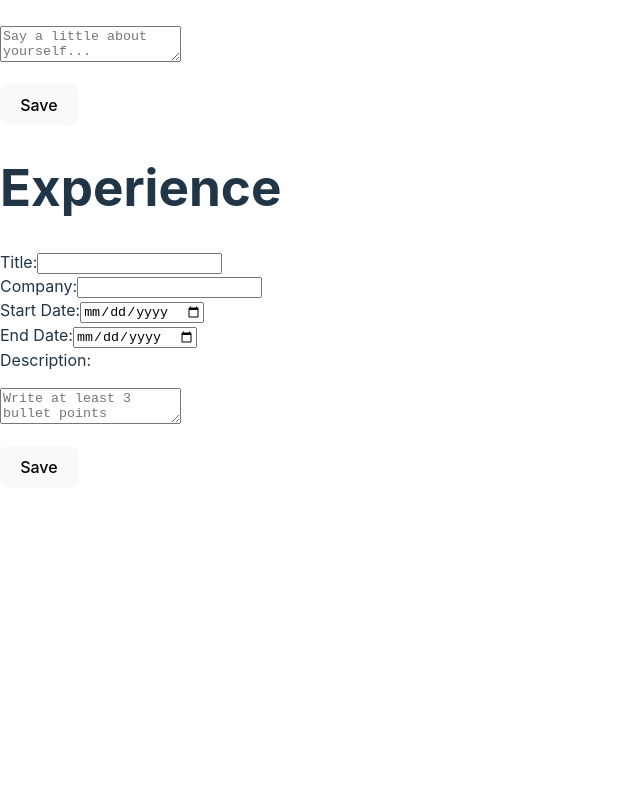
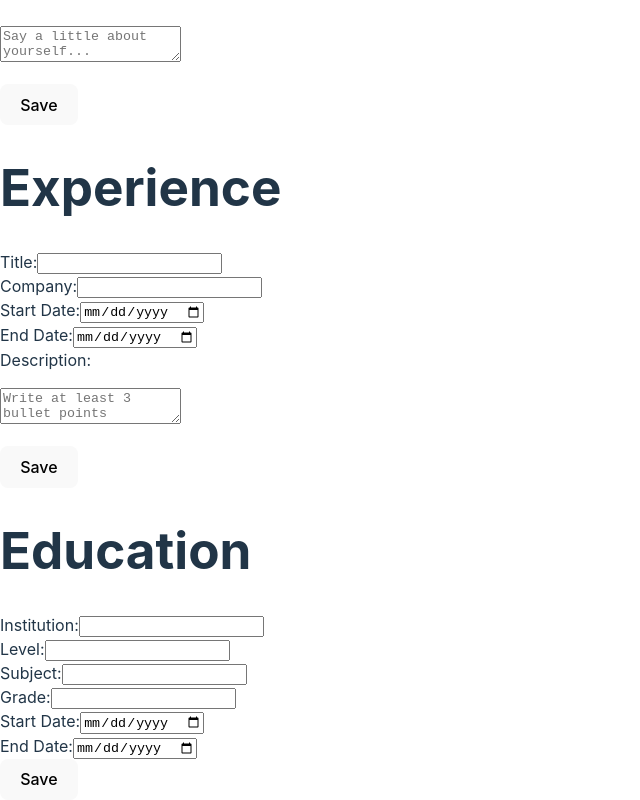
Before and after one commit to bendee48/cv-application, a React (Vite) app: page / in a window 1280 px wide. Shown: the part 337-1137 px from the top of the page, without its empty margins (0-640 px from the left). Before the commit the page ends 825 px from the top, so only its background shows below. Built offline with nearby package versions, Linux system fonts and the light colour scheme.

Commit message:
Adding an Education component

```diff
--- /dev/null
+++ b/src/components/Education.jsx
@@ -0,0 +1,115 @@
+import { useState } from 'react';
+
+function Education() {
+  const [educationInfo, setEducationInfo] = useState({institution: "",
+                                                      level: "",
+                                                      subject: "",
+                                                      grade: "",
+                                                      startDate: "",
+                                                      endDate: ""})
+  const [saved, setSaved] = useState(false);
+
+  function handleSubmit(e) {
+    e.preventDefault();
+    if (!saved) {
+      setSaved(true);
+    } else {
+      setSaved(false);
+    }
+  }
+
+  function handleInstitutionChange(e) {
+    setEducationInfo({
+      ...educationInfo,
+      institution: e.target.value
+    })
+  }
+
+  function handleLevelChange(e) {
+    setEducationInfo({
+      ...educationInfo,
+      level: e.target.value
+    })
+  }
+
+  function handleSubjectChange(e) {
+    setEducationInfo({
+      ...educationInfo,
+      subject: e.target.value
+    })
+  }
+
+  function handleGradeChange(e) {
+    setEducationInfo({
+      ...educationInfo,
+      grade: e.target.value
+    })
+  }
+
+  function handleStartDateChange(e) {
+    setEducationInfo({
+      ...educationInfo,
+      startDate: e.target.value
+    })
+  }
+
+  function handleEndDateChange(e) {
+    setEducationInfo({
+      ...educationInfo,
+      endDate: e.target.value
+    })
+  }
+
+  return (
+    <>
+      <h1>Education</h1>
+      <form onSubmit={handleSubmit}>
+        <div>
+          <label htmlFor="institution">Institution:</label>
+          { !saved ?
+              (<input id="title" type="text" value={educationInfo.institution} onChange={handleInstitutionChange}/>) :
+              (<span>{educationInfo.institution}</span>)
+          }
+        </div>
+        <div>
+          <label htmlFor="level">Level:</label>
+          { !saved ?
+              (<input id="level" type="text" value={educationInfo.level} onChange={handleLevelChange}/>) :
+              (<span>{educationInfo.level}</span>)
+          }
+        </div>
+        <div>
+          <label htmlFor="subject">Subject:</label>
+          { !saved ?
+              (<input id="subject" type="text" value={educationInfo.subject} onChange={handleSubjectChange}/>) :
+              (<span>{educationInfo.subject}</span>)
+          }
+        </div>
+        <div>
+          <label htmlFor="grade">Grade:</label>
+          { !saved ?
+              (<input id="grade" type="text" value={educationInfo.grade} onChange={handleGradeChange}/>) :
+              (<span>{educationInfo.grade}</span>)
+          }
+        </div>
+        <div>
+          <label htmlFor="startDate">Start Date:</label>
+          { !saved ?
+              (<input id="startDate" type="date" value={educationInfo.startDate} onChange={handleStartDateChange}/>) :
+              (<span>{educationInfo.startDate}</span>)
+          }
+        </div>
+        <div>
+          <label htmlFor="endDate">End Date:</label>
+          { !saved ?
+              (<input id="endDate" type="date" value={educationInfo.endDate} onChange={handleEndDateChange}/>) :
+              (<span>{educationInfo.endDate}</span>)
+          }
+        </div>
+        <button>{!saved ? 'Save' : 'Edit'}</button>
+      </form>
+    </>
+  )
+}
+
+export default Education;
--- a/src/components/GeneralInfo.jsx
+++ b/src/components/GeneralInfo.jsx
@@ -36,7 +36,7 @@ function GeneralInfo() {
 
   return (
     <div>
-      <h1>Personal</h1>
+      <h1>Details</h1>
       <form onSubmit={handleFormSubmit}>
         <div>
           <label htmlFor="name">Name:</label>
--- a/src/main.jsx
+++ b/src/main.jsx
@@ -3,6 +3,7 @@ import { createRoot } from 'react-dom/client'
 import { GeneralInfo } from './components/GeneralInfo.jsx'
 import { PersonalStatement } from './components/PersonalStatement.jsx'
 import { Experience } from './components/Experience.jsx'
+import Education from './components/Education.jsx'
 import './index.css'
 
 createRoot(document.getElementById('root')).render(
@@ -10,5 +11,6 @@ createRoot(document.getElementById('root')).render(
     <GeneralInfo />
     <PersonalStatement />
     <Experience />
+    <Education />
   </StrictMode>,
 )
```
